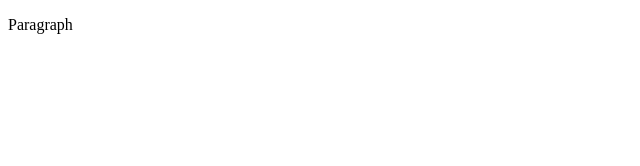
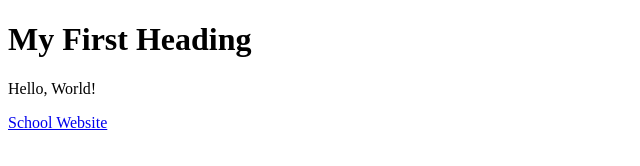
Before and after one commit to MTHS-ICD2O-1-2023/ICD2O-Unit-1-01-nathan-desilva, a plain HTML site: page index.html in a window 1280 px wide. Shown: the whole page, without its empty margins (0-640 px from the left). Drawn offline with Linux system fonts and the light colour scheme.

Commit message:
added heading and hypertext

```diff
--- a/index.html
+++ b/index.html
@@ -1,9 +1,11 @@
 <!DOCTYPE html>
 <html>
   <head>
-    <title>Title</title>
+    <title>My First Web Page!</title>
   </head>
   <body>
-    <p>Paragraph</p>
+    <h1>My First Heading</h1>
+    <p>Hello, World!</p>
+    <a href="http://www.mths.ca">School Website</a>
   </body>
 </html>
```
